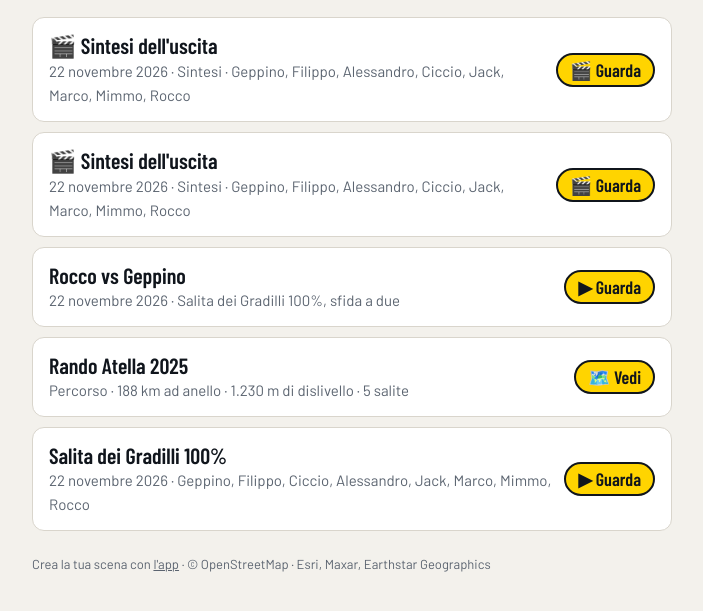
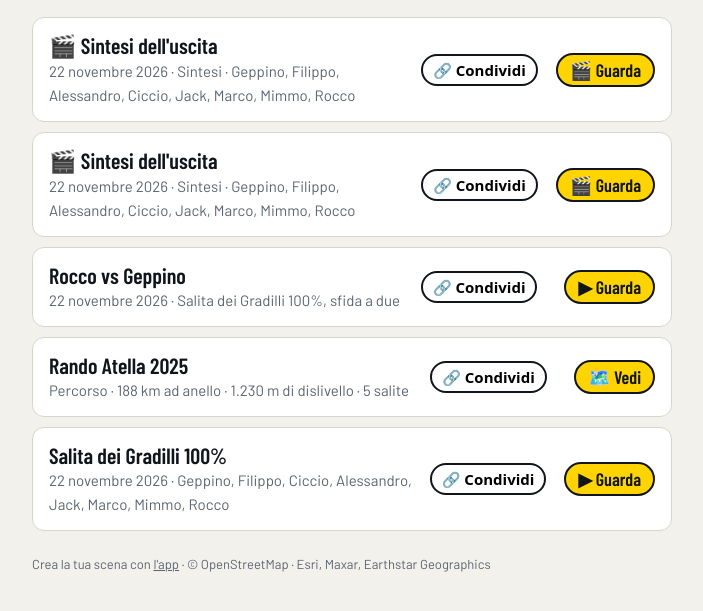
Before and after one commit to studiobilancio2025-code/banda-in-bici, a plain HTML site: page scene/index.html in a window 1280 px wide. Shown: the part 95-706 px from the top of the page, without its empty margins (288-991 px from the left). Drawn offline with nearby package versions, Linux system fonts and the light colour scheme; a web font is replaced by a local one.

Commit message:
Elenco corse: pulsante Condividi su ogni corsa; Gradilli con i dati subito dopo <body>; scene aggiornate all'ultima app
Co-Authored-By: Claude Opus 5.5 <noreply@anthropic.com>
Claude-Session: https://claude.ai/code/session_013F7YaWnDhj3BYnHbJiEsD7

```diff
--- a/scene/index.html
+++ b/scene/index.html
@@ -13,6 +13,7 @@ a.corsa span{color:#5b6470;font-size:15px}
 a.corsa i{font-style:normal;font:800 18px "Barlow Condensed";background:#ffd400;border:2px solid #10151c;border-radius:20px;padding:4px 12px;white-space:nowrap}
 footer{margin-top:24px;font-size:13px;color:#5b6470}
 footer a{color:inherit}
+a.corsa .cond{font:700 15px system-ui,sans-serif;background:#fff;border:2px solid #10151c;border-radius:20px;padding:4px 10px;margin-right:6px;white-space:nowrap;cursor:pointer}
 </style></head><body><main>
 <h1>Le corse della banda</h1>
 <p class="sub">Le uscite della banda in bici in 3D, con telecronaca. Tocca una corsa per guardarla.</p>
@@ -23,4 +24,12 @@ footer a{color:inherit}
 <a class="corsa" href="rando-atella-2025.html"><div><b>Rando Atella 2025</b><span>Percorso · 188 km ad anello · 1.230 m di dislivello · 5 salite</span></div><i>🗺️ Vedi</i></a>
 <a class="corsa" href="salita-dei-gradilli-2026-11-22.html"><div><b>Salita dei Gradilli 100%</b><span>22 novembre 2026 · Geppino, Filippo, Ciccio, Alessandro, Jack, Marco, Mimmo, Rocco</span></div><i>▶ Guarda</i></a>
 <footer>Crea la tua scena con <a href="../crea.html">l'app</a> · © OpenStreetMap · Esri, Maxar, Earthstar Geographics</footer>
+<script>
+// pulsante "Condividi" su ogni corsa: manda il link (funziona anche su iPhone)
+document.querySelectorAll('a.corsa').forEach(a=>{const b=document.createElement('button');b.className='cond';b.textContent='🔗 Condividi';
+  b.onclick=async e=>{e.preventDefault();e.stopPropagation();const url=a.href,t=a.querySelector('b').textContent;
+    try{if(navigator.share){await navigator.share({title:t,text:'🚴 '+t+' – la banda in bici:',url});return;}}catch(err){if(err.name==='AbortError')return;}
+    try{await navigator.clipboard.writeText(url);alert('Link copiato: incollalo su WhatsApp.');}catch(err){prompt('Copia il link:',url);}};
+  a.querySelector('i').before(b);});
+</script>
 </main></body></html>
```
Also changed, not shown: scene/salita-dei-gradilli-2026-11-22.html (+1 -2 lines).
